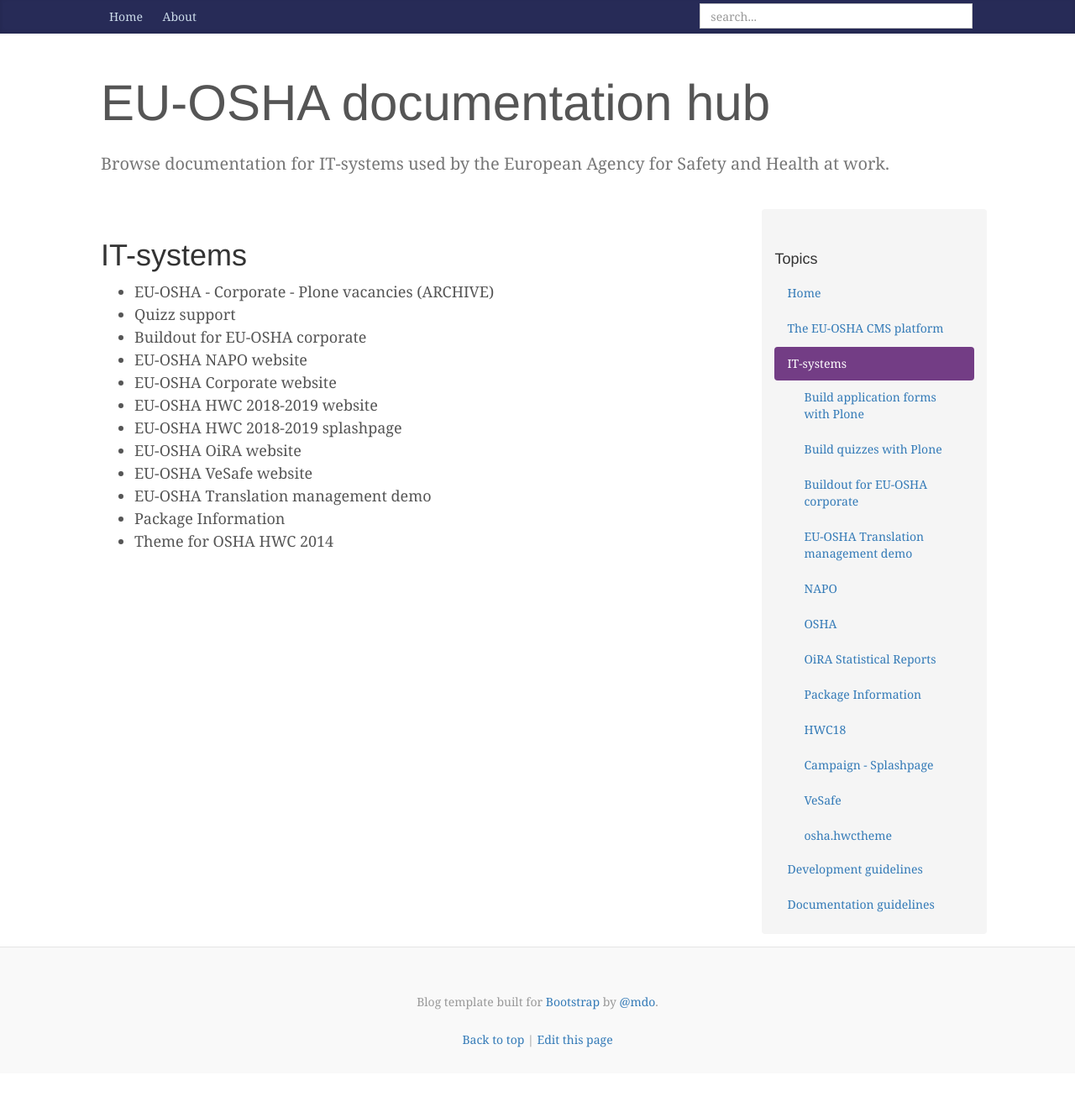
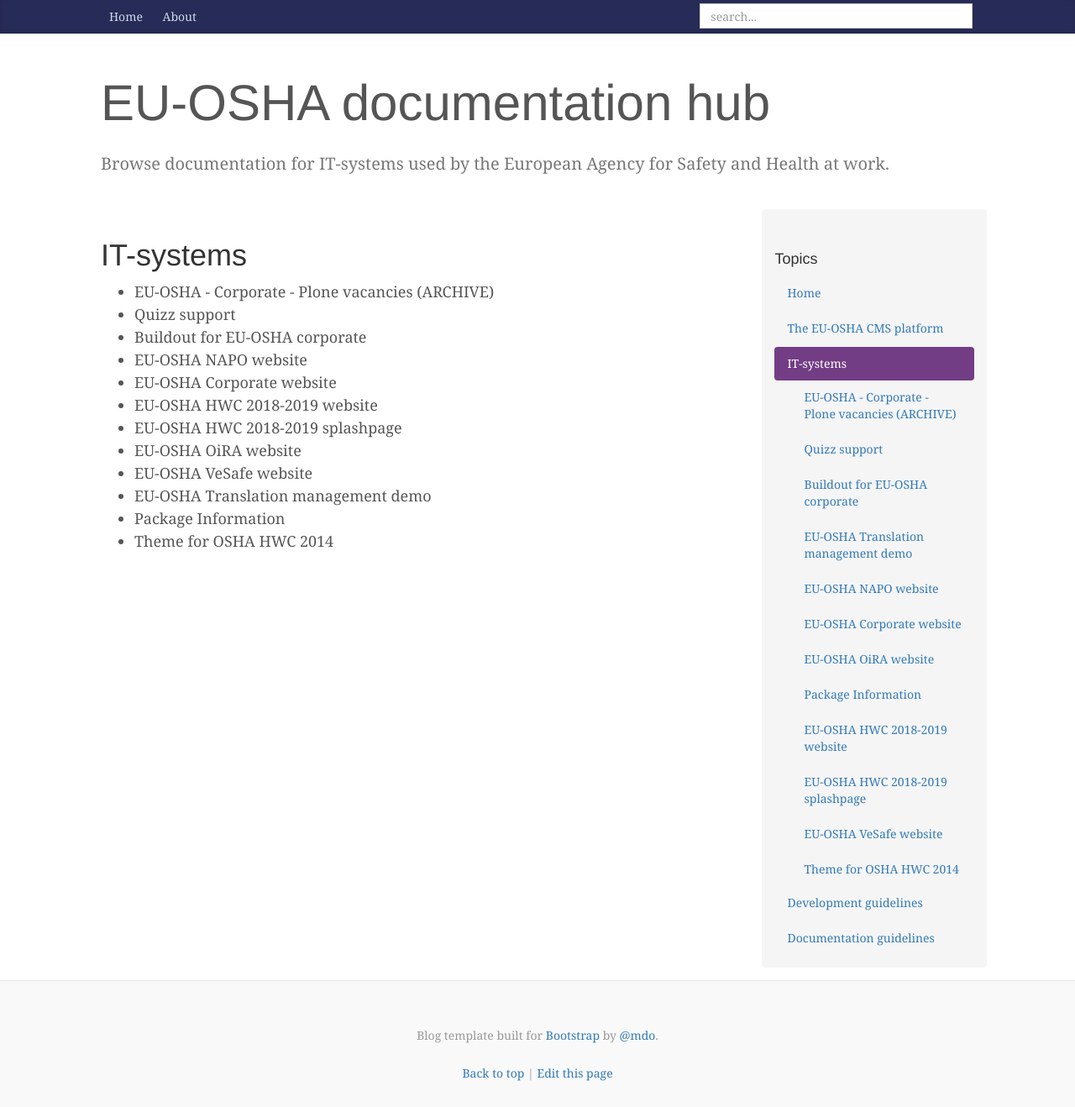
Before and after one commit to EU-OSHA/docs, a Jekyll site: the page built from IT-systems/index.md, in a window 1280 px wide. Shown: the whole page at 84% size. Built offline with Jekyll 4.4.1, drawn with Linux system fonts in a browser that asks for light colours; comment, search, counter and statistics services are not loaded; before the commit the page ends 1278 px from its top, so only the background shows below that.

Commit message:
Update menu.yml

```diff
--- a/_data/menu.yml
+++ b/_data/menu.yml
@@ -16,7 +16,7 @@
       url: !!python/unicode '/IT-systems/Corporate-Vacancies/#requirements'
     - text: Usage
       url: !!python/unicode '/IT-systems/Corporate-Vacancies/#usage'
-    text: Build application forms with Plone
+    text: EU-OSHA - Corporate - Plone vacancies (ARCHIVE)
     url: !!python/unicode '/IT-systems/Corporate-Vacancies'
   - source: generated
     subitems:
@@ -26,7 +26,7 @@
       url: !!python/unicode '/IT-systems/osha.quizzes/#requirements'
     - text: Usage
       url: !!python/unicode '/IT-systems/osha.quizzes/#usage'
-    text: Build quizzes with Plone
+    text: Quizz support
     url: !!python/unicode '/IT-systems/osha.quizzes'
   - source: generated
     text: Buildout for EU-OSHA corporate
@@ -43,7 +43,7 @@
       url: !!python/unicode '/IT-systems/napo/#pre-requisites'
     - text: Quick start
       url: !!python/unicode '/IT-systems/napo/#quick-start'
-    text: NAPO
+    text: EU-OSHA NAPO website
     url: !!python/unicode '/IT-systems/napo'
   - source: generated
     subitems:
@@ -95,13 +95,13 @@
         url: /IT-systems/osha-website/#how-to-set-up-a-development-and-a-staging-environment
       text: Technical strategy and chosen solutions
       url: /IT-systems/osha-website/#technical-strategy-and-chosen-solutions
-    text: OSHA
+    text: EU-OSHA Corporate website
     url: /IT-systems/osha-website
   - source: generated
     subitems:
     - text: Setup
       url: !!python/unicode '/IT-systems/oira.reports/#setup'
-    text: OiRA Statistical Reports
+    text: EU-OSHA OiRA website
     url: !!python/unicode '/IT-systems/oira.reports'
   - source: generated
     subitems:
@@ -112,10 +112,10 @@
     text: Package Information
     url: !!python/unicode '/IT-systems/osha.whoswho'
   - source: generated
-    text: HWC18
+    text: EU-OSHA HWC 2018-2019 website
     url: !!python/unicode '/IT-systems/hwc18'
   - source: generated
-    text: Campaign - Splashpage
+    text: EU-OSHA HWC 2018-2019 splashpage
     url: !!python/unicode '/IT-systems/hwc-splashpage'
   - source: generated
     subitems:
@@ -139,10 +139,10 @@
       url: !!python/unicode '/IT-systems/VeSafe/#repository-layout##-breakdown-for-what-each-directory/file-is-used-for.-see'
     - text: Branches
       url: !!python/unicode '/IT-systems/VeSafe/#branches'
-    text: VeSafe
+    text: EU-OSHA VeSafe website
     url: !!python/unicode '/IT-systems/VeSafe'
   - source: generated
-    text: osha.hwctheme
+    text: Theme for OSHA HWC 2014
     url: !!python/unicode '/IT-systems/osha.hwctheme'
   text: IT-systems
   url: /IT-systems
```
